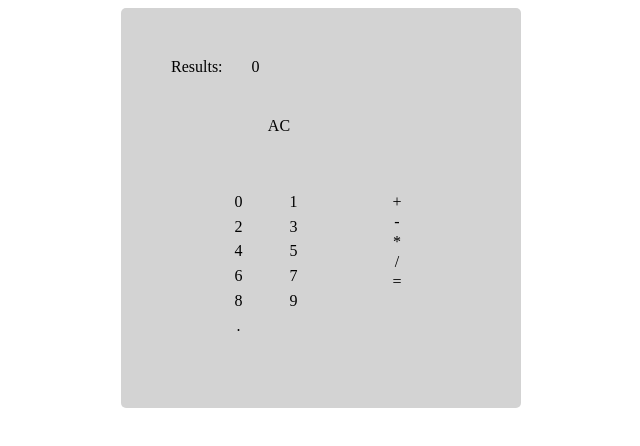
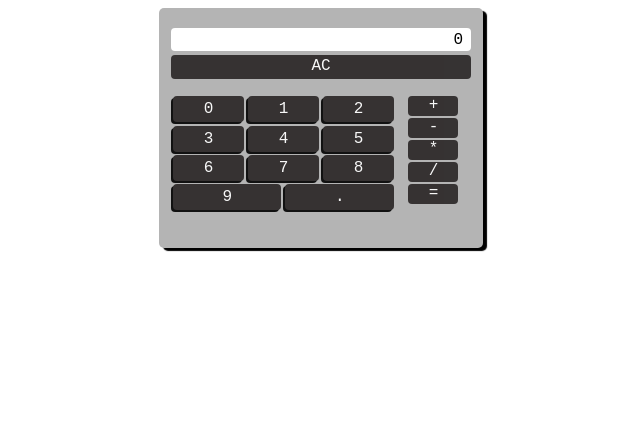
Before and after one commit to anthonyzamarro/fcc-calculator, a React (Create React App) app: page / in a window 1280 px wide. Shown: the top 446 px of the page, without its empty margins (319-959 px from the left). Built offline with nearby package versions, Linux system fonts and the light colour scheme.

Commit message:
add styles

```diff
--- a/src/components/calculator.js
+++ b/src/components/calculator.js
@@ -70,9 +70,8 @@ class Calculator extends Component {
   render() {
     return (
       <div className="calculator">
-        Results:
-        <Results />
-        <Clear clearClicked={(this.handleClear = this.handleClear.bind(this))}/>
+        <div className="results-container"><Results /></div>
+        <div className="clear-container"><Clear clearClicked={(this.handleClear = this.handleClear.bind(this))}/></div>
         <ul className="operations">
           <Operators operatorClicked={(this.handleOperation = this.handleOperation.bind(this))}/>
           <Equals equalsClicked={(this.handleEquals = this.handleEquals.bind(this))}/>
--- a/src/index.css
+++ b/src/index.css
@@ -1,10 +1,17 @@
+* {
+  font-family: monospace;
+  font-size: 16px; }
+
 li {
   cursor: pointer;
   list-style: none;
-  border-radius: 3px; }
+  border-radius: 4px;
+  background: #292525;
+  color: #fff;
+  opacity: .9;
+  margin: 1px 2px; }
   li:hover {
-    color: #fff;
-    background: #001; }
+    opacity: 1; }
 
 .App {
   width: 70%;
@@ -13,33 +20,63 @@ li {
 .calculator {
   text-align: center;
   margin: auto;
-  height: 300px;
+  height: 200px;
   width: 300px;
-  padding: 50px;
+  padding: 20px 12px;
   display: flex;
   flex-wrap: wrap;
-  background: lightgray;
-  border-radius: 5px; }
-  .calculator .results {
-    flex: 0 0 22%; }
-  .calculator .clear {
-    flex: 0 0 72%; }
+  background: #b4b4b4;
+  border-radius: 5px;
+  box-shadow: 4px 3px 1px #000; }
+  .calculator .results-container {
+    display: flex;
+    justify-content: flex-end;
+    width: 100%;
+    background: #fff;
+    border-radius: 4px;
+    align-items: center; }
+    .calculator .results-container .results {
+      flex: 0 0 57%;
+      text-align: right;
+      margin-right: 8px; }
+  .calculator .clear-container {
+    display: flex;
+    justify-content: center;
+    width: 100%;
+    margin-top: 4px;
+    background: #292525;
+    color: #fff;
+    border-radius: 4px;
+    cursor: pointer;
+    opacity: .9; }
+    .calculator .clear-container:hover {
+      opacity: 1; }
+    .calculator .clear-container .clear {
+      align-self: flex-end;
+      width: 100%;
+      height: 95%; }
   .calculator .operations {
     display: flex;
-    flex: 0 0 44%;
+    flex: 0 0 25%;
     flex-direction: column;
     align-items: center;
     padding: 0;
     order: 1; }
     .calculator .operations li {
       flex: 0 0 20px;
-      width: 50px; }
+      width: 50px;
+      align-self: center; }
   .calculator .numbers {
     display: flex;
     flex-wrap: wrap;
-    flex: 0 0 40%; }
+    flex: 0 0 75%;
+    padding: 0;
+    justify-content: center; }
     .calculator .numbers li {
-      flex: 0 0 55px; }
+      flex: 1 0 55px;
+      align-self: center;
+      padding: 4px 0;
+      box-shadow: -2px 2px 0px #000; }
 
 @media screen and (max-width: 512px) {
   .App {
@@ -53,6 +90,6 @@ li {
         padding: 0;
         flex: 2 0 auto; }
         .App .calculator .numbers li {
-          flex: 0 0 48px; } }
+          flex: 1 0 35px; } }
 
 /*# sourceMappingURL=index.css.map */
--- a/src/index.scss
+++ b/src/index.scss
@@ -1,10 +1,17 @@
+* {
+	font-family: monospace;
+	font-size: 16px;
+}
 li {
 	cursor: pointer;
 	list-style: none;
-	border-radius: 3px;
+	border-radius: 4px;
+	background: #292525;
+	color: #fff;
+	opacity: .9;
+	margin: 1px 2px;
 	&:hover {
-		color: #fff;
-		background: #001;
+		opacity: 1;
 	}
 }
 .App {
@@ -12,25 +19,51 @@ li {
     margin: auto;
 }
 .calculator {
-	// max-width: 50%;
 	text-align: center;
 	margin: auto;
-	height: 300px;
+	height: 200px;
 	width: 300px;
-	padding: 50px;
+	padding: 20px 12px;
 	display: flex;
 	flex-wrap: wrap;
-	background: lightgray;
+	background: #b4b4b4;
 	border-radius: 5px;
-	.results {
-		flex: 0 0 22%;
+	box-shadow: 4px 3px 1px #000;
+	.results-container {
+		display: flex;
+		justify-content: flex-end;
+		width: 100%;
+		background: #fff;
+    	border-radius: 4px;
+    	align-items: center;
+		.results {
+			flex: 0 0 57%;
+    		text-align: right;
+    		margin-right: 8px;
+		}
 	}
-	.clear {
-		flex: 0 0 72%;
+	.clear-container {
+		display: flex;
+		justify-content: center;
+		width: 100%;
+		margin-top: 4px;
+		background: #292525;
+		color: #fff;
+		border-radius: 4px;
+		cursor: pointer;
+		opacity: .9;
+		&:hover {
+			opacity: 1;
+		}
+		.clear {
+			align-self: flex-end;
+			width: 100%;
+			height: 95%;
+		}
 	}
 	.operations {
 		display: flex;
-		flex: 0 0 44%;
+		flex: 0 0 25%;
     	flex-direction: column;
     	align-items: center;
     	padding: 0;
@@ -38,14 +71,20 @@ li {
 		li {
 			flex: 0 0 20px;
 			width: 50px;
+			align-self: center;
 		}
 	}
 	.numbers {
 		display: flex;
 		flex-wrap: wrap;
-		flex: 0 0 40%;
+		flex: 0 0 75%;
+		padding: 0;
+		justify-content: center;
 		li {
-			flex: 0 0 55px;
+			flex: 1 0 55px;
+			align-self: center;
+    		padding: 4px 0;
+    		box-shadow: -2px 2px 0px #000;
 		}
 	}
 }
@@ -62,7 +101,7 @@ li {
 				padding: 0;
 				flex: 2 0 auto;
 				li {
-					flex: 0 0 48px;
+					flex: 1 0 35px;
 				}
 			}
 		}
```
Also changed, not shown: 2 other files (tests, documents, lock files or other folders).
